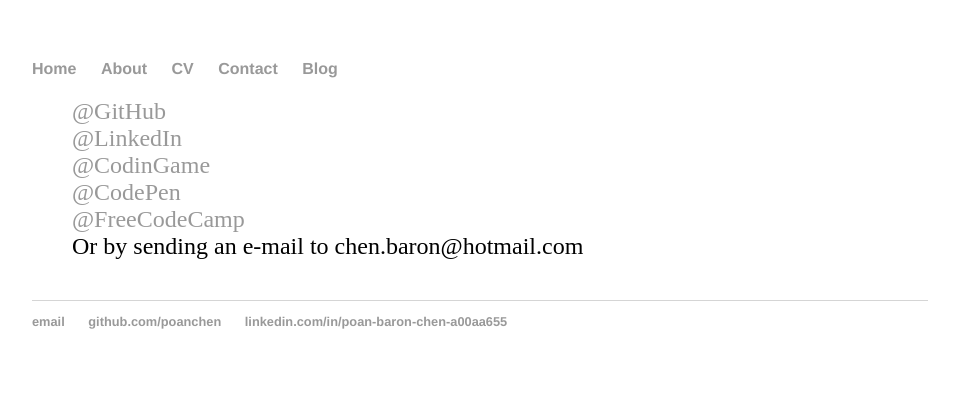
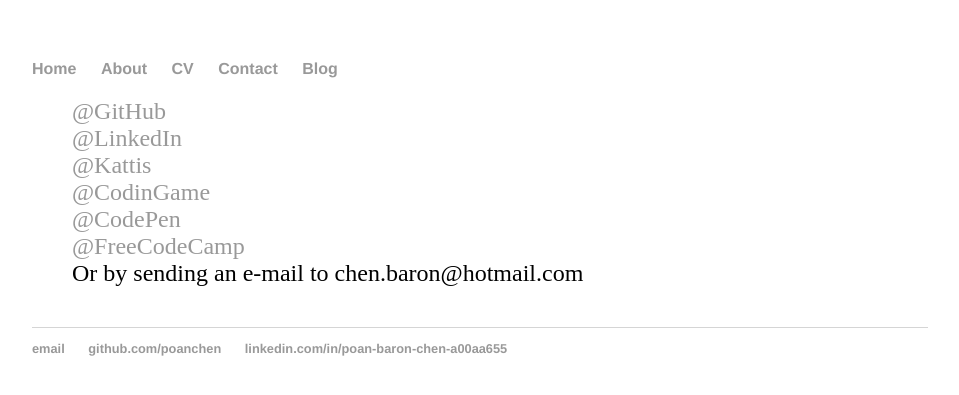
Before and after one commit to poanchen/poanchen.github.io, a Jekyll site: the page built from contact/index.html, in a window 1280 px wide. Shown: the top 395 px of the page, without its empty margins (160-1119 px from the left). Built offline with Jekyll 4.4.1, drawn with Linux system fonts in a browser that asks for light colours; nearby versions of some CDN libraries.

Commit message:
Update index.html
added Kattis account

```diff
--- a/contact/index.html
+++ b/contact/index.html
@@ -5,6 +5,7 @@ title: Contact PoAn (Baron) Chen
 <ul class="posts">
   <li><a href="https://github.com/poanchen" target="_blank">@GitHub</a></li>
   <li><a href="https://www.linkedin.com/in/poan-baron-chen-a00aa655" target="_blank">@LinkedIn</a></li>
+  <li><a href="https://open.kattis.com/users/poan--baron--chen" target="_blank">@Kattis</a></li>
   <li><a href="https://www.codingame.com/profile/edfc4c8f3e08c603f8acda0ba96be3331655831" target="_blank">@CodinGame</a></li>
   <li><a href="https://codepen.io/poanchen" target="_blank">@CodePen</a></li>
   <li><a href="https://www.freecodecamp.com/poanchen" target="_blank">@FreeCodeCamp</a></li>
```
